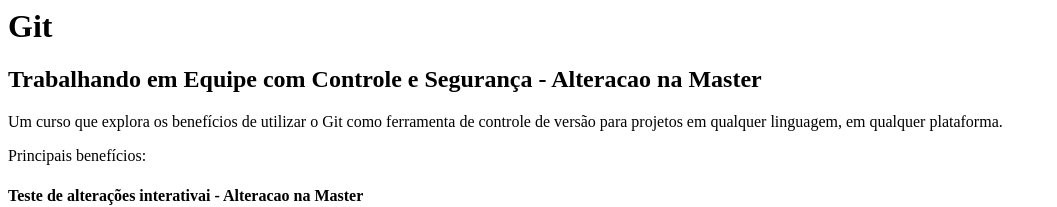
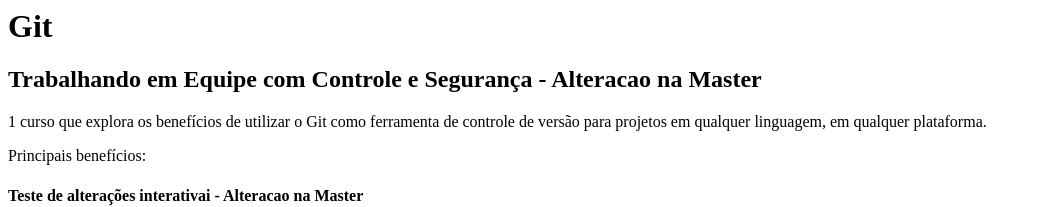
Before and after one commit to fndoln/curso-git, a plain HTML site: page index.html in a window 1280 px wide. Shown: the top 207 px of the page, without its empty margins (0-1057 px from the left). Drawn offline with Linux system fonts and the light colour scheme.

Commit message:
testeRebase

```diff
--- a/index.html
+++ b/index.html
@@ -3,9 +3,10 @@
     </head>
     <body>
         <h1>Git</h1>
+
         <h2>Trabalhando em Equipe com Controle e Segurança - Alteracao na Master</h2>
 
-        <p>Um curso que explora os benefícios de utilizar o Git como ferramenta de controle de versão para projetos em qualquer linguagem, em qualquer plataforma.</p>
+        <p>1 curso que explora os benefícios de utilizar o Git como ferramenta de controle de versão para projetos em qualquer linguagem, em qualquer plataforma.</p>
 
         <main>Principais benefícios:</main>
 		<h4>Teste de alterações interativai - Alteracao na Master</h4>
```
